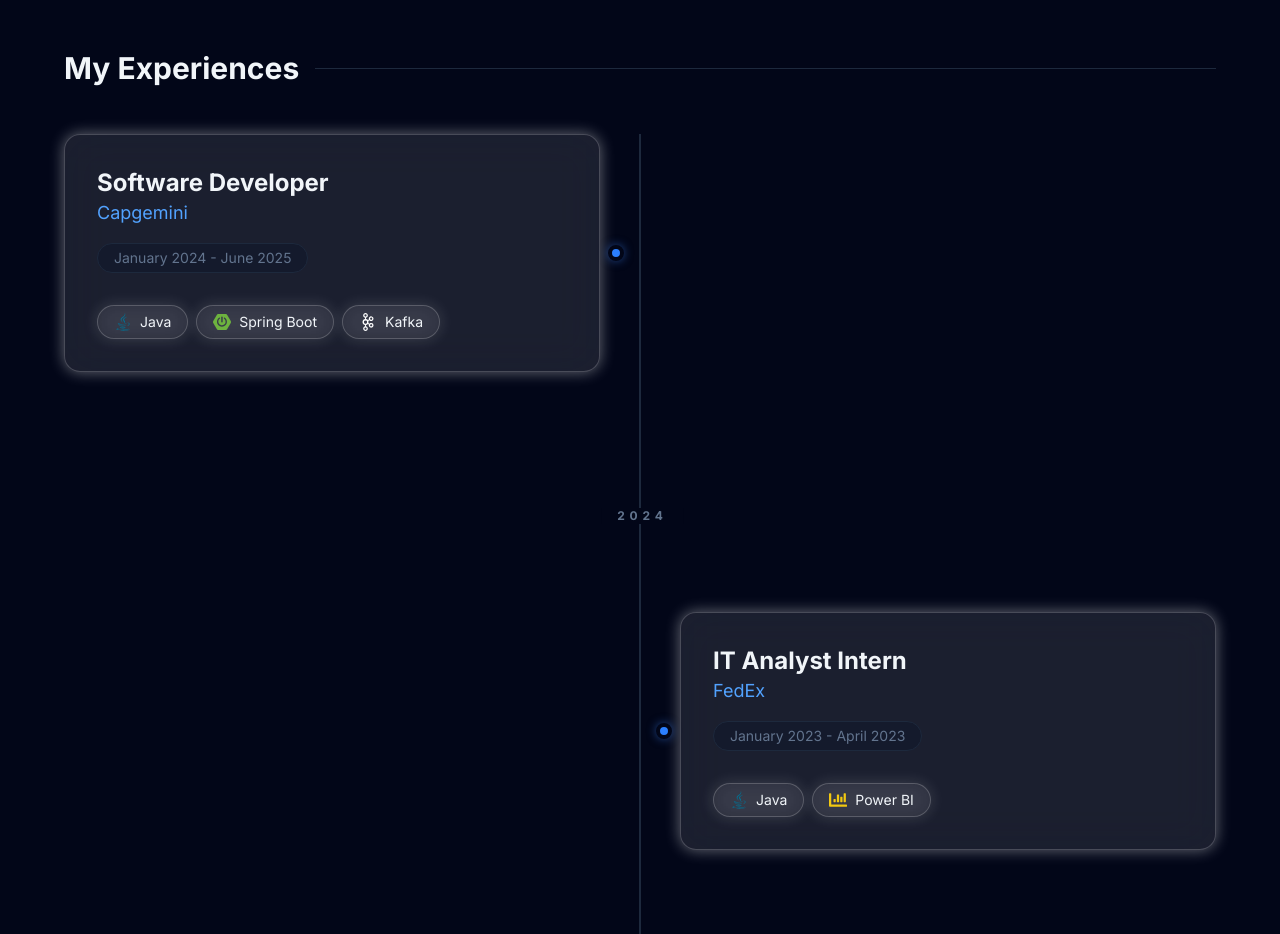
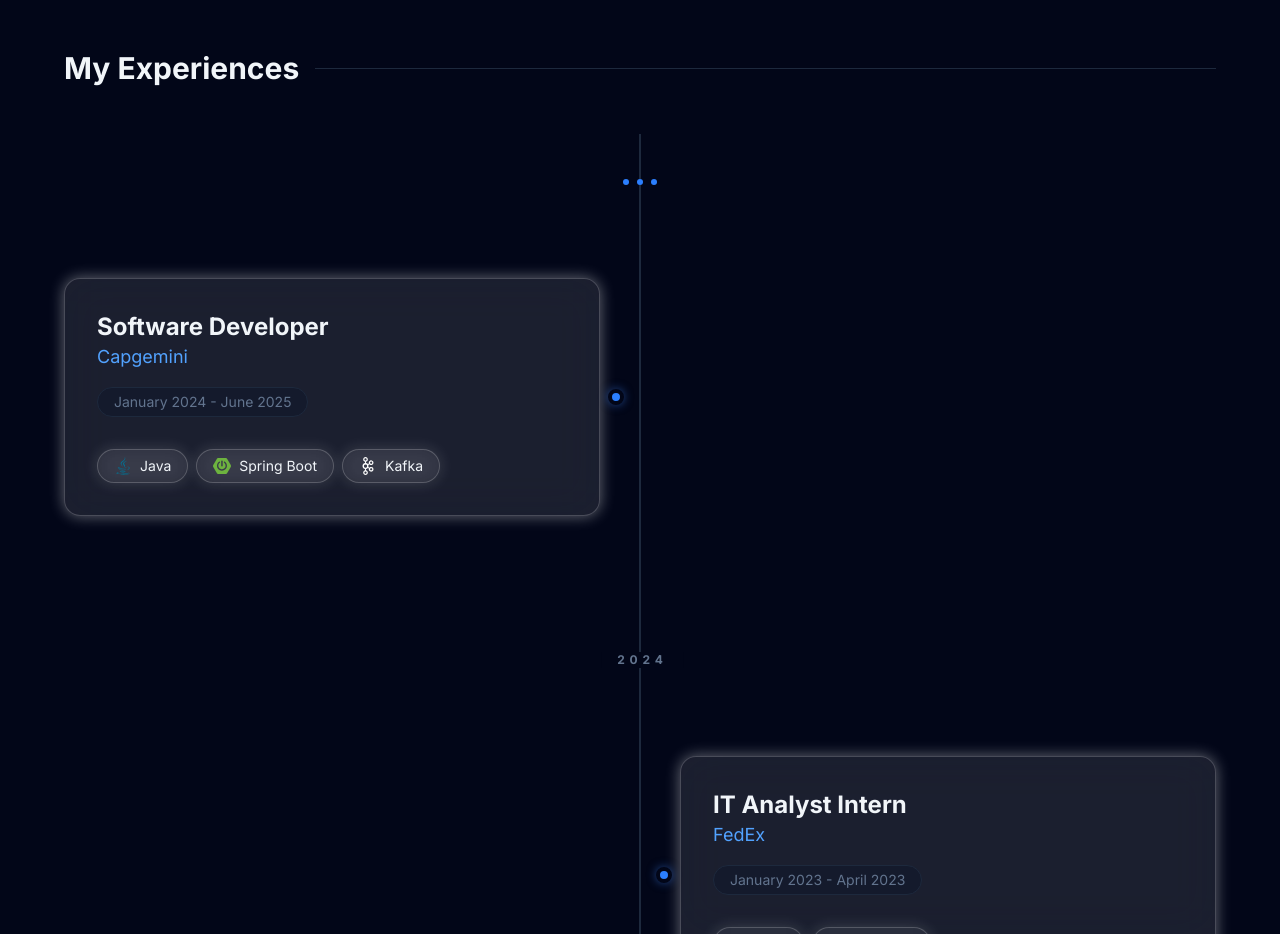
Before and after one commit to nabiladem/portfolio, a React (Vite) app: page / in a window 1280 px wide. Shown: the part 1780-2714 px from the top of the page. Built offline with nearby package versions, Linux system fonts and the light colour scheme.

Commit message:
Add ellipses to signify future

```diff
--- a/src/App.jsx
+++ b/src/App.jsx
@@ -369,6 +369,20 @@
         </div>
 
         <div className="relative space-y-12 before:absolute before:inset-0 before:ml-5 before:-translate-x-px md:before:mx-auto md:before:translate-x-0 before:h-full before:w-0.5 before:bg-slate-800">
+          <div className="w-full relative flex items-center justify-center py-12">
+            <div className="absolute left-5 md:left-1/2 -translate-x-1/2 flex items-center justify-center">
+              <motion.div
+                initial={{ opacity: 0, scale: 0.8 }}
+                whileInView={{ opacity: 1, scale: 1 }}
+                viewport={{ once: true }}
+                className="z-10 bg-slate-950 px-4 flex gap-2 items-center"
+              >
+                <div className="w-1.5 h-1.5 rounded-full bg-blue-500" />
+                <div className="w-1.5 h-1.5 rounded-full bg-blue-500" />
+                <div className="w-1.5 h-1.5 rounded-full bg-blue-500" />
+              </motion.div>
+            </div>
+          </div>
           {experiences.map((experience, i) => {
             const currYear = experience.period.match(/\d{4}/)?.[0];
             const nextYear = i < experiences.length - 1 ? experiences[i + 1].period.match(/\d{4}/)?.[0] : null;
```
